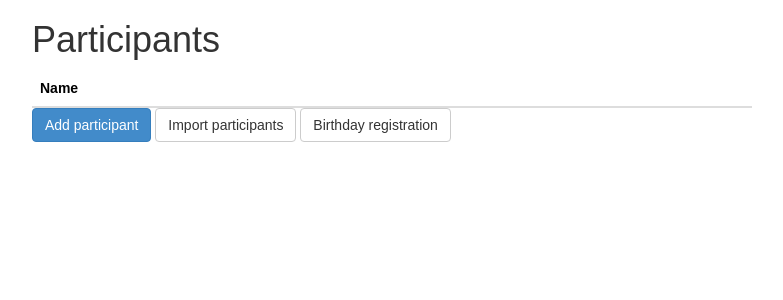
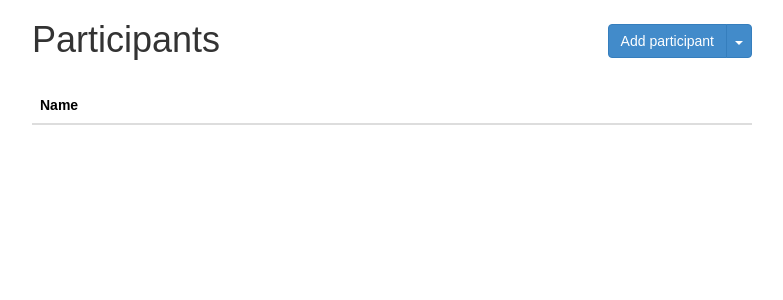
Before and after one commit to martijnluinstra/streep, a Flask app: page /participants in a window 1280 px wide. Shown: the part 64-364 px from the top of the page, without its empty margins (248-1031 px from the left). Run offline with Flask 2, Linux system fonts and the light colour scheme; the visitor is signed in with stand-in values (Sample User, id 1); data comes from the database, SQL or seed files in the repository; data that the repository does not hold is empty; parts of the project's set-up code (start-up, migrations or seed data) failed here and were passed over; some libraries are stand-ins or nearby versions.

Commit message:
Add some consistency to the layout

```diff
--- a/bar/static/css/bar.css
+++ b/bar/static/css/bar.css
@@ -10,10 +10,6 @@
 h2{font-size: 20px;}
 h3{font-size: 18px;}
 h4{font-size: 16px;}*/
-
-.content{
-	padding: 30px;
-}
 
 .form-search{
   margin-top: 15px;
--- a/bar/static/js/bar.js
+++ b/bar/static/js/bar.js
@@ -95,14 +95,14 @@ $("#view-users  .table-bar button[data-type^='history']").click(function(evt){
     url='/participants/' + participant_id + '/history?limit='+config['history_size']+'&timestamp='+ new Date().getTime();
 
     $.get(url, {timeout: 3000}, function( data ) {
-            show_history_modal($(data).filter('#panel-content'), participant_id);
+            show_history_modal($(data).filter('.content'), participant_id);
         }).fail(function(response){
         alert(config['error_message']);
     });
 });
 
 function show_history_modal(data, participant_id){
-    title = data.find('h1#panel-title').html();
+    title = data.find('.content-header>h1').html();
     body = data.find('.table-bar');
     body.find("a[data-type^='undo']").click(function(evt){
         evt.preventDefault();
--- a/bar/templates/auction_form.html
+++ b/bar/templates/auction_form.html
@@ -28,7 +28,7 @@
         </div>
         {{ render_errors(form.participant) }}
     	<button type="submit" class="btn btn-primary">Submit</button>
-        <a href="{{url_for('list_auction')}}" class="btn btn-link">Back</a>
+        <a href="{{url_for('list_auction')}}" class="btn btn-link">Cancel</a>
     </form>
 </div>
 {% endblock %}
--- a/bar/templates/export_form.html
+++ b/bar/templates/export_form.html
@@ -39,7 +39,7 @@
 		</div>
 		{{ render_errors(form.description) }}
 		<button type="submit" class="btn btn-primary">Export</button>
-		<a href="{{url_for('activity_settings')}}" class="btn btn-default">Back</a>
+		<a href="{{url_for('activity_settings')}}" class="btn btn-default">Cancel</a>
 	</form>
 </div>
 {% endblock %}
--- a/bar/templates/import_select_form.html
+++ b/bar/templates/import_select_form.html
@@ -7,7 +7,10 @@
     <h1>{% block title %}Import{% endblock %}</h1>
     <form id="import-form" method="post" action="{{ url_for('import_participants')}}" novalidate>
         <p>Select in wich column in the file contains the values can be found. Participants who are already in the database will be overwritten and added to the activity. Be sure to uncheck them if you don't want this!</p>
-        <p><button type="submit" class="btn btn-primary">Import participants</button></p>
+        <p>
+            <button type="submit" class="btn btn-primary">Import participants</button>
+            <a href="{{url_for('list_participants')}}" class="btn btn-link">Cancel</a>
+        </p>
         <table id="import-table" class="table table-hover">
             <thead>
                 <tr>
--- a/bar/templates/import_upload_form.html
+++ b/bar/templates/import_upload_form.html
@@ -23,7 +23,8 @@
 			</label>
 		</div>
 		{{ render_errors(form.header) }}
-		<button type="submit" class="btn btn-primary">Submit</button><a href="{{url_for('list_participants')}}" class="btn btn-link">Back</a>
+		<button type="submit" class="btn btn-primary">Submit</button>
+		<a href="{{url_for('list_participants')}}" class="btn btn-link">Cancel</a>
 	</form>
 </div>
 {% endblock %}
--- a/bar/templates/participant_birthday.html
+++ b/bar/templates/participant_birthday.html
@@ -22,7 +22,8 @@
 			{{ form.birthday(class="form-control", placeholder="dd-mm-yyyy") }}
 		</div>
 		{{ render_errors(form.birthday) }}
-		<button type="submit" class="btn btn-primary">Submit</button><a href="{{url_for('list_participants')}}" class="btn btn-link">Back</a>
+		<button type="submit" class="btn btn-primary">Submit</button>
+		<a href="{{url_for('list_participants')}}" class="btn btn-link">Cancel</a>
 	</form>
 </div>
 {% endblock %}
--- a/bar/templates/participant_form.html
+++ b/bar/templates/participant_form.html
@@ -42,7 +42,8 @@
 			{{ form.birthday(class="form-control", placeholder="dd-mm-yyyy") }}
 		</div>
 		{{ render_errors(form.birthday) }}
-		<button type="submit" class="btn btn-primary">Submit</button><a href="{{url_for('list_participants')}}" class="btn btn-link">Back</a>
+		<button type="submit" class="btn btn-primary">Submit</button>
+		<a href="{{url_for('list_participants')}}" class="btn btn-link">Cancel</a>
 	</form>
 </div>
 {% endblock %}
--- a/bar/templates/participant_list.html
+++ b/bar/templates/participant_list.html
@@ -3,8 +3,25 @@
 {% block page_id %}list-participants{% endblock %}
 
 {% block content %}
-<div class="container-narrow">
-    <h1>{% block title %}Participants{% endblock %}</h1>
+<div class="container-narrow content">
+    <header class="content-header">
+        <h1>{% block title %}Participants{% endblock %}</h1>
+        <div class="content-controls">
+            <div class="btn-group">
+                <a type="button" class="btn btn-primary" href="{{url_for('add_participant')}}">Add participant</a>
+                <button type="button" class="btn btn-primary dropdown-toggle" data-toggle="dropdown" aria-haspopup="true" aria-expanded="false">
+                    <span class="caret"></span>
+                    <span class="sr-only">Toggle Dropdown</span>
+                </button>
+                <ul class="dropdown-menu">
+                    <li><a href="{{url_for('add_participant')}}">Add participant</a></li>
+                    <li><a href="{{url_for('import_participants')}}">Import participants</a></li>
+                    <li role="separator" class="divider"></li>
+                    <li><a href="{{url_for('add_participant_birthday')}}">Birthday registration</a></li>
+                </ul>
+            </div>
+        </div>
+    </header>
     <table class="table table-hover table-bar">
         <thead>
             <tr>
@@ -28,8 +45,5 @@
             {% endfor %}
         </tbody>
     </table>
-    <a href="{{url_for('add_participant')}}" class="btn btn-primary">Add participant</a>
-    <a href="{{url_for('import_participants')}}" class="btn btn-default">Import participants</a>
-    <a href="{{url_for('add_participant_birthday')}}" class="btn btn-default">Birthday registration</a>
 </div>
 {% endblock %}
--- a/bar/templates/product_form.html
+++ b/bar/templates/product_form.html
@@ -28,7 +28,8 @@
 			</label>
 		</div>
 		{{ render_errors(form.age_limit) }}
-		<button type="submit" class="btn btn-primary">Submit</button><a href="{{url_for('list_products')}}" class="btn btn-link">Back</a>
+		<button type="submit" class="btn btn-primary">Submit</button>
+		<a href="{{url_for('list_products')}}" class="btn btn-link">Cancel</a>
 	</form>
 </div>
 {% endblock %}
```
Also changed, not shown: bar/templates/activity_list.html (+7 -3 lines), bar/templates/participant_history.html (+4 -3 lines), bar/templates/product_list.html (+7 -3 lines).
